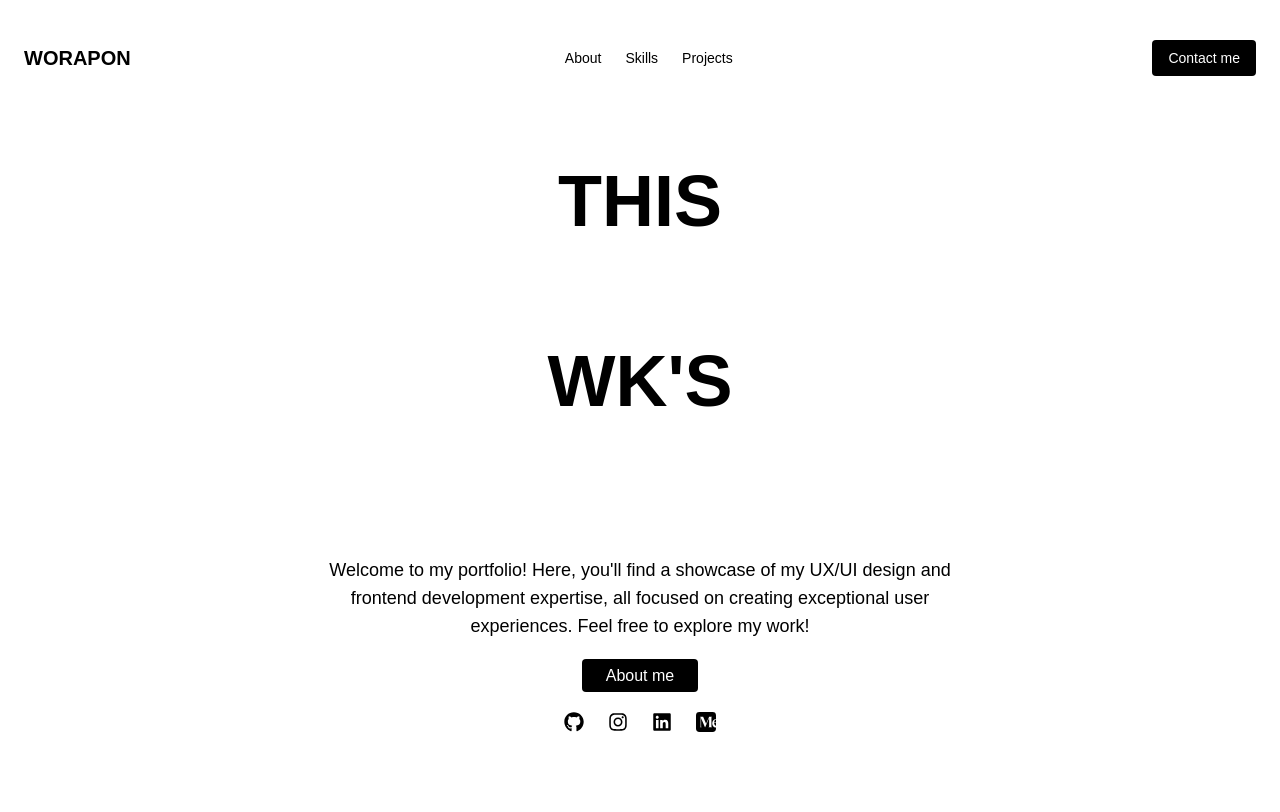
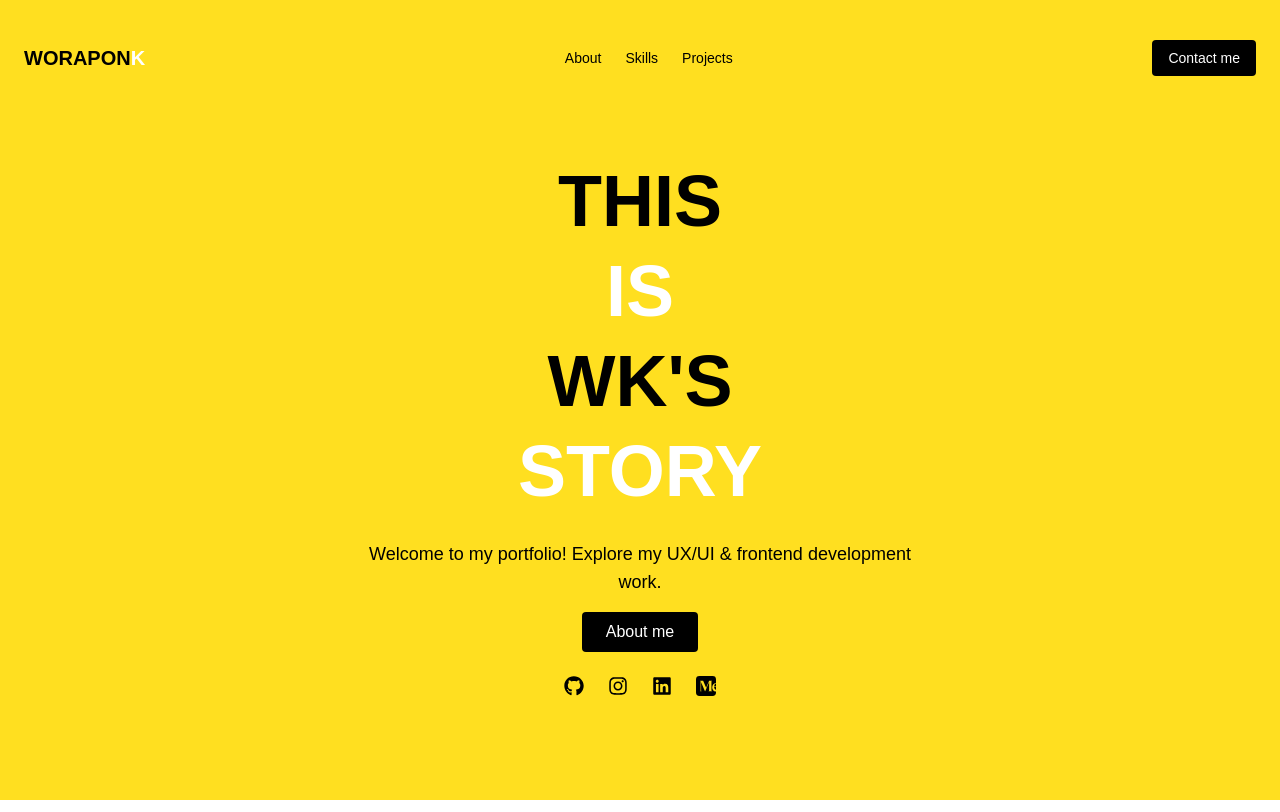
Before and after one commit to pskjksr/cv-pisit, a Next.js app: page / in a window 1280 px wide. Built offline with nearby package versions, Linux system fonts and the light colour scheme.

Commit message:
chang code

```diff
--- a/src/app/page.js
+++ b/src/app/page.js
@@ -1,43 +1,31 @@
-// app/page.js หรือ pages/index.js
-import { FaGithub, FaInstagram, FaLinkedin } from 'react-icons/fa';
-import { SiMedium } from 'react-icons/si';
+// app/page.js
+import { FaGithub, FaInstagram, FaLinkedin } from 'react-icons/fa'
+import { SiMedium } from 'react-icons/si'
 
 export default function Home() {
   return (
-    <main className="min-h-screen bg-brandYellow text-black flex flex-col items-center justify-between py-10 px-6">
-      {/* Navbar */}
+    <main className="min-h-screen bg-yellow-300 text-black px-6 py-10 flex flex-col items-center">
       <nav className="w-full flex justify-between items-center">
         <h1 className="text-xl font-bold">WORAPON<span className="text-white">K</span></h1>
-        <div className="hidden md:flex gap-6 text-sm font-medium">
-          <a href="#">About</a>
-          <a href="#">Skills</a>
-          <a href="#">Projects</a>
-        </div>
+        <div className="hidden md:flex gap-6 text-sm"><a href="#">About</a><a href="#">Skills</a><a href="#">Projects</a></div>
         <a href="#" className="bg-black text-white px-4 py-2 rounded text-sm">Contact me</a>
       </nav>
 
-      {/* Hero Section */}
-      <div className="text-center mt-20 mb-10">
+      <div className="text-center mt-20">
         <h2 className="text-6xl md:text-7xl font-black leading-tight">
-          <span className="block text-black">THIS</span>
+          <span className="block">THIS</span>
           <span className="block text-white">IS</span>
-          <span className="block text-black">WK'S</span>
+          <span className="block">WK'S</span>
           <span className="block text-white">STORY</span>
         </h2>
-        <p className="mt-10 max-w-2xl mx-auto text-lg font-medium">
-          Welcome to my portfolio! Here, you'll find a showcase of my UX/UI design and frontend development expertise,
-          all focused on creating exceptional user experiences. Feel free to explore my work!
+        <p className="mt-6 max-w-xl mx-auto text-lg font-medium">
+          Welcome to my portfolio! Explore my UX/UI & frontend development work.
         </p>
-        <div className="mt-6">
-          <a href="#" className="bg-black text-white px-6 py-2 rounded">About me</a>
-        </div>
+        <a href="#" className="mt-4 inline-block bg-black text-white px-6 py-2 rounded">About me</a>
         <div className="flex justify-center gap-6 mt-6 text-xl">
-          <a href="#"><FaGithub /></a>
-          <a href="#"><FaInstagram /></a>
-          <a href="#"><FaLinkedin /></a>
-          <a href="#"><SiMedium /></a>
+          <FaGithub /><FaInstagram /><FaLinkedin /><SiMedium />
         </div>
       </div>
     </main>
-  );
+  )
 }
```
